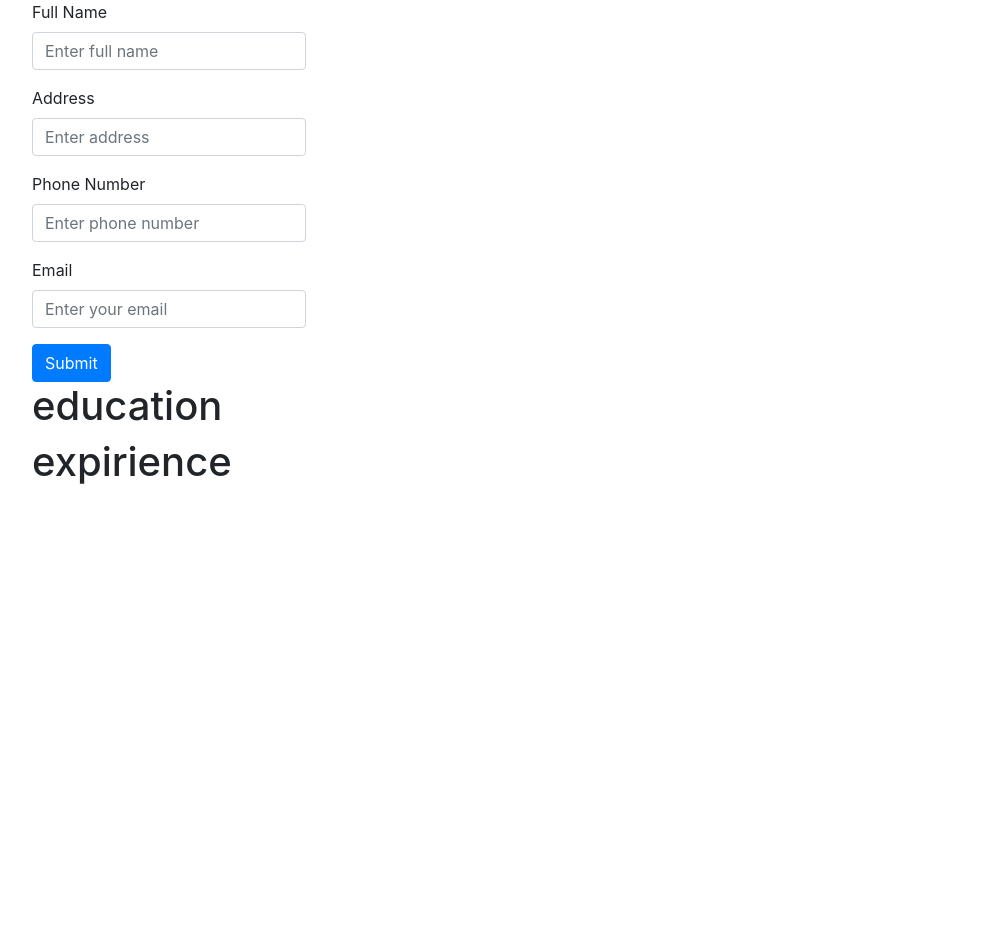
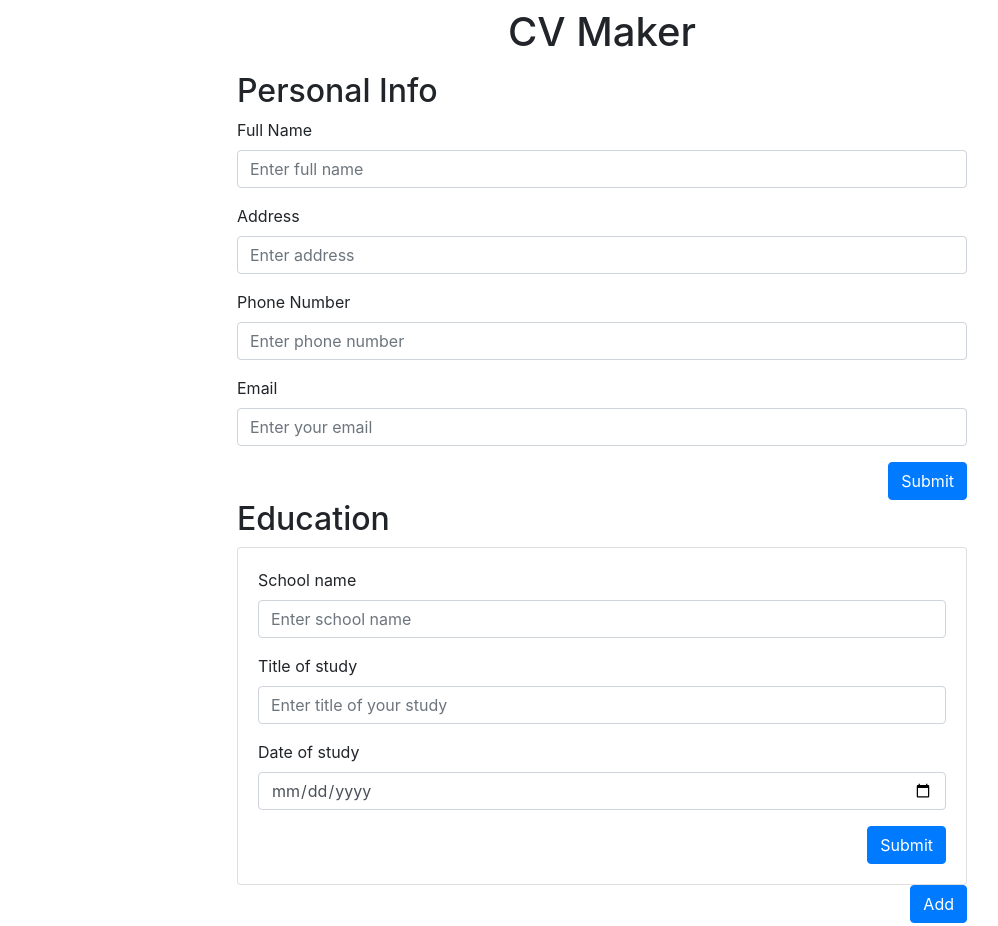
Before and after one commit to gkatrasnik/cv-project, a React (Create React App) app: page / in a window 1280 px wide. Shown: the top 926 px of the page, without its empty margins (38-1036 px from the left). Before the commit the page ends 800 px from the top, so only its background shows below. Built offline with nearby package versions, Linux system fonts and the light colour scheme.

Commit message:
education section works, except delete function

```diff
--- a/src/App.js
+++ b/src/App.js
@@ -2,37 +2,87 @@ import React, { Component } from "react";
 import Personal from "./components/Personal";
 import Education from "./components/Education";
 import Expirience from "./components/Expirience";
-import {
-  Container,
-  Row,
-  Col,
-  Card,
-  Form,
-  Button,
-  Navigation,
-} from "react-bootstrap";
+import { Container, Row, Col, Navbar, Card, Button } from "react-bootstrap";
 import "bootstrap/dist/css/bootstrap.min.css";
 
 class App extends Component {
   constructor() {
     super();
 
-    this.state = {};
+    this.state = {
+      numberOfEducation: 1,
+      numberOfExpirience: 1,
+      educationList: [],
+      expirienceList: [],
+    };
+
+    this.addToEducationNumber = this.addToEducationNumber.bind(this);
+    this.deleteEducation = this.deleteEducation.bind(this);
   }
 
+  addEducation = (item) => {
+    this.setState({
+      educationList: this.state.educationList.concat(item),
+    });
+  };
+
+  addToEducationNumber = () => {
+    let i = this.state.numberOfEducation;
+    this.setState({
+      numberOfEducation: i + 1,
+    });
+    console.log(this.state.numberOfEducation);
+  };
+
+  //Make tis work, passing i t ograndhildrem trough props, doesnt work
+  deleteEducation = (item) => {
+    console.log(item);
+  };
+
+  addExpirience = (item) => {
+    this.setState({
+      expirienceList: this.state.expirienceList.concat(item),
+    });
+  };
+
   render() {
+    const educationList = [];
+    for (let i = 0; i < this.state.numberOfEducation; i++) {
+      educationList.push(
+        <Card key={i}>
+          <Card.Body>
+            <Education deleteEducation={this.deleteEducation} key={3} />
+          </Card.Body>
+        </Card>
+      );
+    }
     return (
       <Container>
+        <Navbar className="justify-content-center">
+          <h1>CV Maker</h1>
+        </Navbar>
         <Row>
-          <Personal />
+          <Col md={{ span: 8, offset: 2 }}>
+            <h2>Personal Info</h2>
+            <Personal />
+          </Col>
         </Row>
 
         <Row>
-          <Education />
+          <Col md={{ span: 8, offset: 2 }}>
+            <h2>Education</h2>
+            {educationList}
+            <Button onClick={this.addToEducationNumber} className="float-right">
+              Add
+            </Button>
+          </Col>
         </Row>
 
         <Row>
-          <Expirience />
+          <Col md={{ span: 8, offset: 2 }}>
+            <h2>Practical Expirience</h2>
+            <Expirience />
+          </Col>
         </Row>
       </Container>
     );
--- a/src/components/Education.js
+++ b/src/components/Education.js
@@ -5,9 +5,52 @@ import EducationView from "./EducationView";
 export default class Education extends Component {
   constructor() {
     super();
-    this.state = {};
+    this.state = {
+      schoolName: "",
+      titleOfStudy: "",
+      dateOfStudy: "",
+      showForm: true,
+    };
+    this.handleChange = this.handleChange.bind(this);
+    this.handleSubmit = this.handleSubmit.bind(this);
   }
+
+  handleChange = (e) => {
+    this.setState({
+      [e.target.name]: e.target.value,
+    });
+  };
+
+  handleSubmit = (e) => {
+    e.preventDefault();
+    this.toggleShowForm();
+  };
+
+  toggleShowForm = () => {
+    const { showForm } = this.state;
+    this.setState({ showForm: !showForm });
+  };
   render() {
-    return <h1>education</h1>;
+    const { showForm, schoolName, titleOfStudy, dateOfStudy } = this.state;
+    const { key, deleteEducation } = this.props;
+
+    return showForm ? (
+      <EducationForm
+        schoolName={schoolName}
+        titleOfStudy={titleOfStudy}
+        dateOfStudy={dateOfStudy}
+        handleChange={this.handleChange}
+        handleSubmit={this.handleSubmit}
+      />
+    ) : (
+      <EducationView
+        schoolName={schoolName}
+        titleOfStudy={titleOfStudy}
+        dateOfStudy={dateOfStudy}
+        toggleShowForm={this.toggleShowForm}
+        deleteEducationView={deleteEducation}
+        itemIndex={key}
+      />
+    );
   }
 }
--- a/src/components/EducationForm.js
+++ b/src/components/EducationForm.js
@@ -0,0 +1,53 @@
+import React, { Component } from "react";
+import { Form, Button } from "react-bootstrap";
+
+export default class EducationForm extends Component {
+  render() {
+    const {
+      schoolName,
+      titleOfStudy,
+      dateOfStudy,
+      handleSubmit,
+      handleChange,
+    } = this.props;
+    return (
+      <Form onSubmit={handleSubmit}>
+        <Form.Group controlId="school">
+          <Form.Label>School name</Form.Label>
+          <Form.Control
+            defaultValue={schoolName}
+            onChange={handleChange}
+            name="schoolName"
+            type="text"
+            placeholder="Enter school name"
+            required
+          ></Form.Control>
+        </Form.Group>
+        <Form.Group controlId="titleOfStudy">
+          <Form.Label>Title of study</Form.Label>
+          <Form.Control
+            defaultValue={titleOfStudy}
+            onChange={handleChange}
+            name="titleOfStudy"
+            type="text"
+            placeholder="Enter title of your study"
+            required
+          ></Form.Control>
+        </Form.Group>
+        <Form.Group controlId="dateOfStudy">
+          <Form.Label>Date of study</Form.Label>
+          <Form.Control
+            defaultValue={dateOfStudy}
+            onChange={handleChange}
+            name="dateOfStudy"
+            type="date"
+            placeholder="Enter date of your study"
+          ></Form.Control>
+        </Form.Group>
+        <Button type="submit" className="float-right">
+          Submit
+        </Button>
+      </Form>
+    );
+  }
+}
--- a/src/components/EducationView.js
+++ b/src/components/EducationView.js
@@ -0,0 +1,43 @@
+import React, { Component } from "react";
+import { Card, Button } from "react-bootstrap";
+
+export default class EducationView extends Component {
+  render() {
+    const {
+      schoolName,
+      titleOfStudy,
+      dateOfStudy,
+      toggleShowForm,
+      deleteEducationView,
+      itemIndex,
+    } = this.props;
+    return (
+      <Card>
+        <Card.Body>
+          <h4>School name</h4>
+          <p>{schoolName}</p>
+          <h4>Title of study</h4>
+          <p>{titleOfStudy}</p>
+          <h4>Date of study</h4>
+          <p>{dateOfStudy}</p>
+          <div>
+            <Button
+              onClick={toggleShowForm}
+              type="submit"
+              className="float-right"
+            >
+              Edit
+            </Button>
+            <Button
+              onClick={deleteEducationView(itemIndex)}
+              type="submit"
+              className="float-right"
+            >
+              Delete
+            </Button>
+          </div>
+        </Card.Body>
+      </Card>
+    );
+  }
+}
--- a/src/components/PersonalForm.js
+++ b/src/components/PersonalForm.js
@@ -49,7 +49,9 @@ export default class PersonalForm extends Component {
             placeholder="Enter your email"
           ></Form.Control>
         </Form.Group>
-        <Button type="submit">Submit</Button>
+        <Button type="submit" className="float-right">
+          Submit
+        </Button>
       </Form>
     );
   }
--- a/src/components/PersonalView.js
+++ b/src/components/PersonalView.js
@@ -6,6 +6,7 @@ export default class PersonalView extends Component {
     const { fullName, address, phone, email, toggleShowForm } = this.props;
     return (
       <Card>
+        <Card.Body>
           <h4>Full name</h4>
           <p>{fullName}</p>
           <h4>Address</h4>
@@ -15,10 +16,15 @@ export default class PersonalView extends Component {
           <h4>Email</h4>
           <p>{email}</p>
           <div>
-          <Button onClick={toggleShowForm} type="submit">
+            <Button
+              onClick={toggleShowForm}
+              type="submit"
+              className="float-right"
+            >
               Edit
             </Button>
           </div>
+        </Card.Body>
       </Card>
     );
   }
```
Lines whose indentation alone changed are shown as unchanged.
